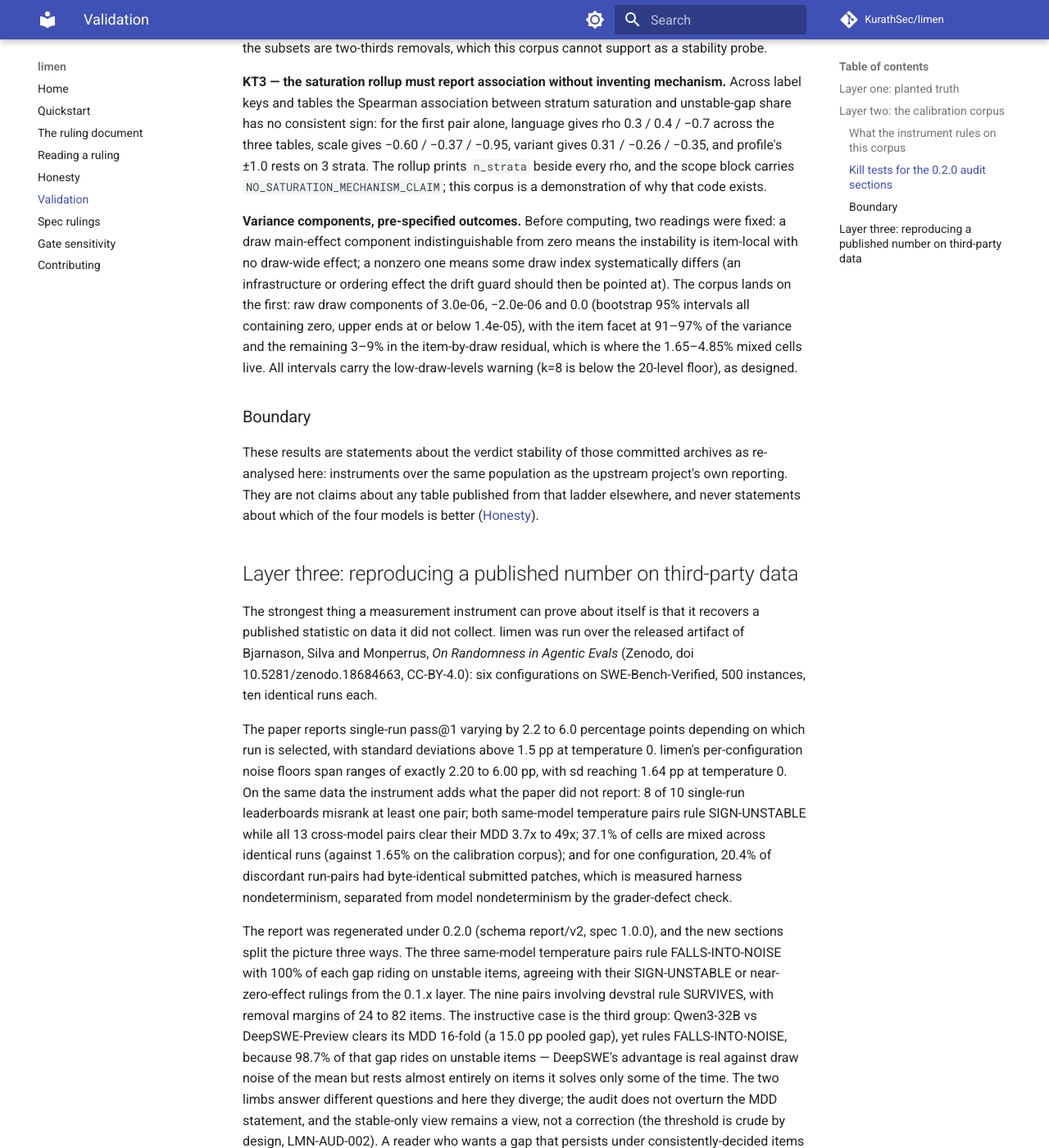
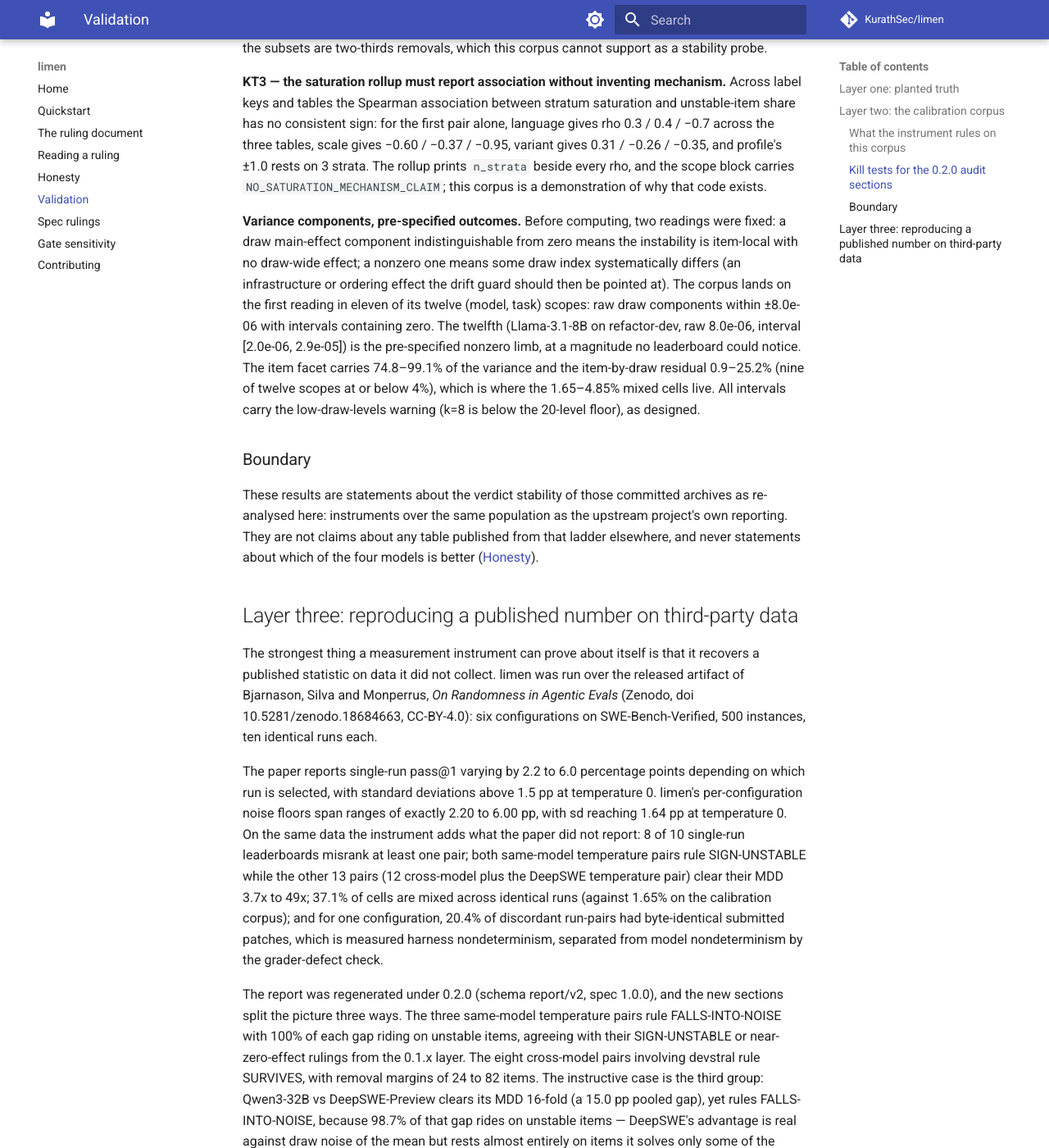
Before and after one commit to KurathSec/limen, an MkDocs documentation site: the page built from docs/validation.md, in a window 1280 px wide and 1400 px high, scrolled down 2870 px. Shown: the whole window at 82% size. Built offline with MkDocs 1.6.1 and Material for MkDocs 9.7.7, drawn with Linux system fonts in a browser that asks for light colours; comment, search, counter and statistics services are not loaded; some of the changed text lies outside the part shown.

Commit message:
Correct corpus-wide variance figures and two pair-count labels in the validation prose
The calibration variance paragraph reported one model's three scopes as
the corpus: across all twelve (model, task) scopes the residual share
runs 0.9-25.2% (nine at or below 4%), the item facet 74.8-99.1%, and one
draw interval excludes zero (Llama-3.1-8B on refactor-dev, [2.0e-06,
2.9e-05]), which is the pre-specified nonzero limb rather than a clean
sweep. Also: the devstral SURVIVES group counts eight cross-model pairs
(the ninth devstral pair is the same-model temperature pair already in
the noise trio), 13 clearing pairs are 12 cross-model plus the DeepSWE
temperature pair, and KT3's rollup variable is the unstable-item share.

```diff
--- a/docs/validation.md
+++ b/docs/validation.md
@@ -130,7 +130,7 @@ cannot support as a stability probe.
 
 **KT3 — the saturation rollup must report association without inventing
 mechanism.** Across label keys and tables the Spearman association between
-stratum saturation and unstable-gap share has no consistent sign: for the
+stratum saturation and unstable-item share has no consistent sign: for the
 first pair alone, language gives rho 0.3 / 0.4 / −0.7 across the three
 tables, scale gives −0.60 / −0.37 / −0.95, variant gives 0.31 / −0.26 /
 −0.35, and profile's ±1.0 rests on 3 strata. The rollup prints `n_strata`
@@ -143,12 +143,15 @@ readings were fixed: a draw main-effect component indistinguishable from
 zero means the instability is item-local with no draw-wide effect; a nonzero
 one means some draw index systematically differs (an infrastructure or
 ordering effect the drift guard should then be pointed at). The corpus
-lands on the first: raw draw components of 3.0e-06, −2.0e-06 and 0.0
-(bootstrap 95% intervals all containing zero, upper ends at or below
-1.4e-05), with the item facet at 91–97% of the variance and the remaining
-3–9% in the item-by-draw residual, which is where the 1.65–4.85% mixed cells
-live. All intervals carry the low-draw-levels warning (k=8 is below the
-20-level floor), as designed.
+lands on the first reading in eleven of its twelve (model, task) scopes:
+raw draw components within ±8.0e-06 with intervals containing zero. The
+twelfth (Llama-3.1-8B on refactor-dev, raw 8.0e-06, interval
+[2.0e-06, 2.9e-05]) is the pre-specified nonzero limb, at a magnitude no
+leaderboard could notice. The item facet carries 74.8–99.1% of the
+variance and the item-by-draw residual 0.9–25.2% (nine of twelve scopes
+at or below 4%), which is where the 1.65–4.85% mixed cells live. All
+intervals carry the low-draw-levels warning (k=8 is below the 20-level
+floor), as designed.
 
 ### Boundary
 
@@ -172,8 +175,8 @@ temperature 0. limen's per-configuration noise floors span ranges of exactly
 2.20 to 6.00 pp, with sd reaching 1.64 pp at temperature 0. On the same data
 the instrument adds what the paper did not report: 8 of 10 single-run
 leaderboards misrank at least one pair; both same-model temperature pairs
-rule SIGN-UNSTABLE while all 13 cross-model pairs clear their MDD 3.7x to
-49x; 37.1% of cells are mixed across identical runs (against 1.65% on the
+rule SIGN-UNSTABLE while the other 13 pairs (12 cross-model plus the
+DeepSWE temperature pair) clear their MDD 3.7x to 49x; 37.1% of cells are mixed across identical runs (against 1.65% on the
 calibration corpus); and for one configuration, 20.4% of discordant run-pairs
 had byte-identical submitted patches, which is measured harness
 nondeterminism, separated from model nondeterminism by the grader-defect
@@ -183,8 +186,8 @@ The report was regenerated under 0.2.0 (schema report/v2, spec 1.0.0), and
 the new sections split the picture three ways. The three same-model
 temperature pairs rule FALLS-INTO-NOISE with 100% of each gap riding on
 unstable items, agreeing with their SIGN-UNSTABLE or near-zero-effect
-rulings from the 0.1.x layer. The nine pairs involving devstral rule
-SURVIVES, with removal margins of 24 to 82 items. The instructive case is
+rulings from the 0.1.x layer. The eight cross-model pairs involving
+devstral rule SURVIVES, with removal margins of 24 to 82 items. The instructive case is
 the third group: Qwen3-32B vs DeepSWE-Preview clears its MDD 16-fold
 (a 15.0 pp pooled gap), yet rules FALLS-INTO-NOISE, because 98.7% of that
 gap rides on unstable items — DeepSWE's advantage is real against draw
```
Also changed, not shown: validation/on_randomness/README.md (+2 -1 lines), validation/when_agents_disagree/replication/README.md (+3 -3 lines).
